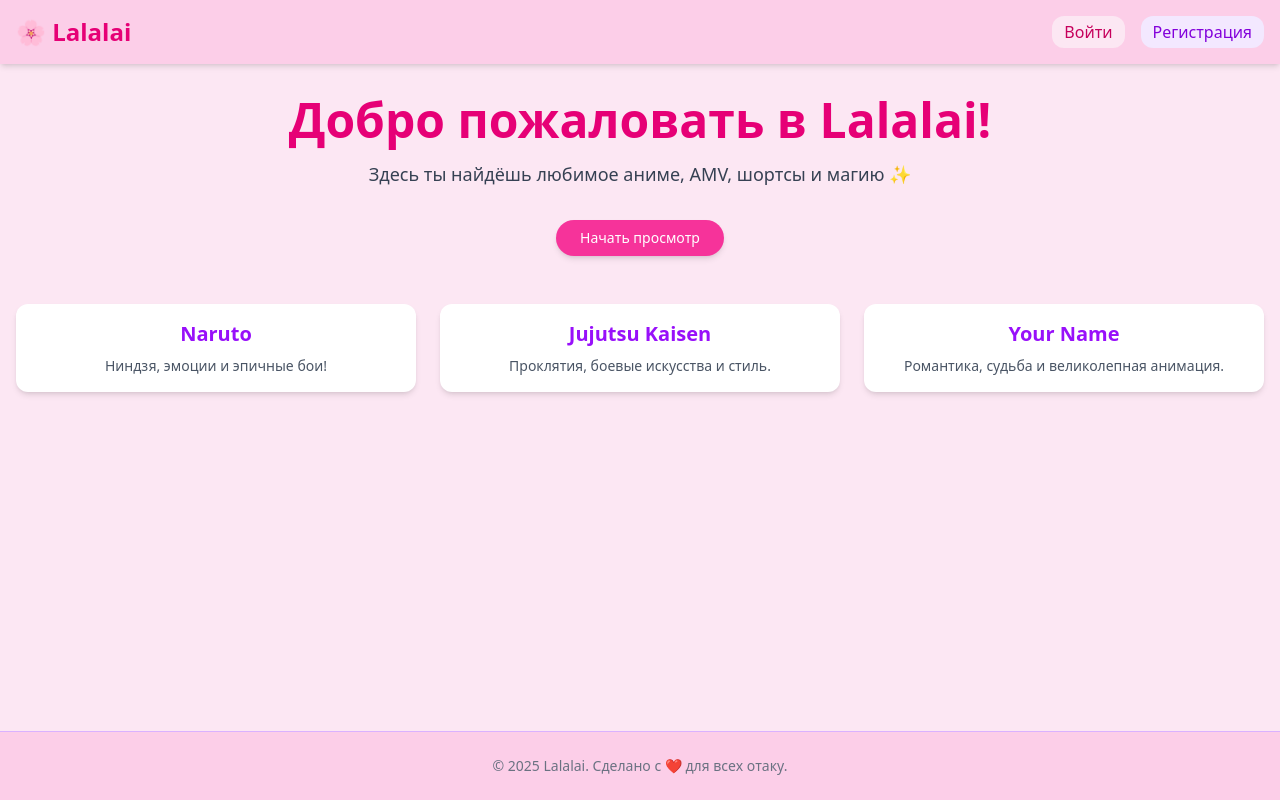
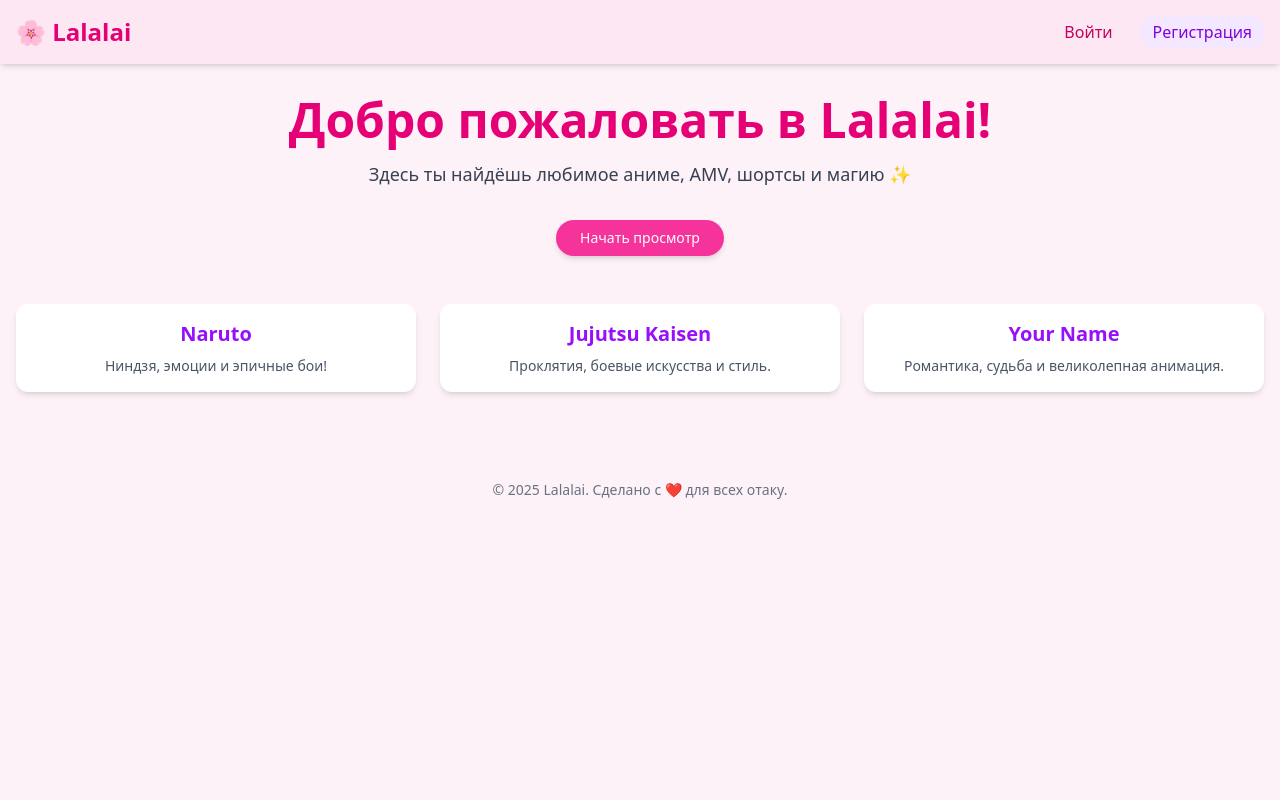
Before and after one commit to 60sinn/LalalaiProject, a Django app: page / in a window 1280 px wide. Run offline with Django 5.2, Linux system fonts and the light colour scheme; style sheets or scripts are compiled from the project's sources.

Commit message:
🐛 Исправлена ошибка вёрстки: убрано боковое меню и возвращён прежний layout

```diff
--- a/templates/base.html
+++ b/templates/base.html
@@ -1,14 +1,15 @@
+{% load static %}
 <!DOCTYPE html>
 <html lang="ru">
 <head>
     <meta charset="UTF-8">
     <title>{% block title %}Lalalai{% endblock %}</title>
-    {% load static %}
     <link href="{% static 'css/output.css' %}" rel="stylesheet">
 </head>
-<body class="bg-pink-100 min-h-screen text-gray-800 flex flex-col">
+<body class="bg-pink-50 min-h-screen text-gray-800">
 
-    <header class="bg-pink-200 shadow-md sticky top-0 z-50">
+    <!-- 🔝 Навигация -->
+    <header class="bg-pink-100 shadow-md sticky top-0 z-50">
         <nav class="container mx-auto px-4 py-4 flex justify-between items-center">
             <a href="{% url 'home' %}" class="text-2xl font-bold text-pink-600 hover:text-pink-700 transition">
                 🌸 Lalalai
@@ -33,12 +34,15 @@
         </nav>
     </header>
 
-    <main class="container mx-auto px-4 py-8 flex-grow">
+    <!-- 🌸 Контент -->
+    <main class="container mx-auto px-4 py-8">
         {% block content %}{% endblock %}
     </main>
 
-    <footer class="text-center text-sm text-gray-500 bg-pink-200 py-6 border-t border-purple-300 mt-auto">
+    <!-- ⚓ Футер -->
+    <footer class="text-center text-sm text-gray-500 py-6 mt-8">
         © 2025 Lalalai. Сделано с ❤️ для всех отаку.
     </footer>
+
 </body>
 </html>
```
